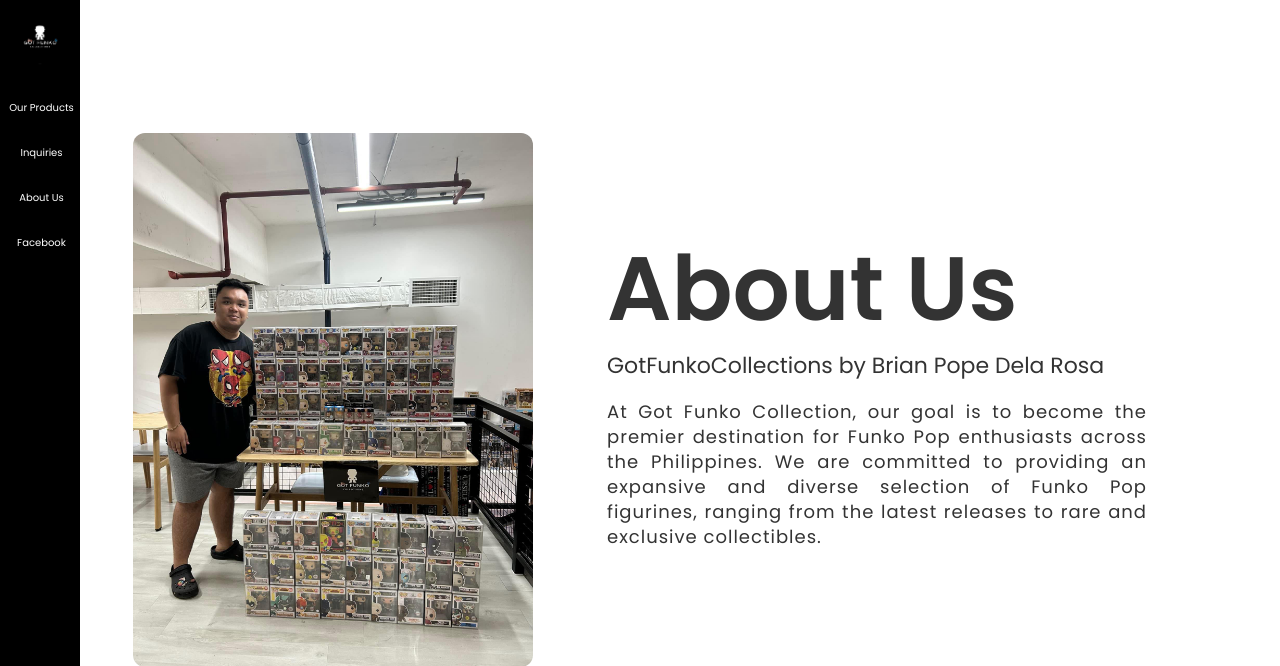
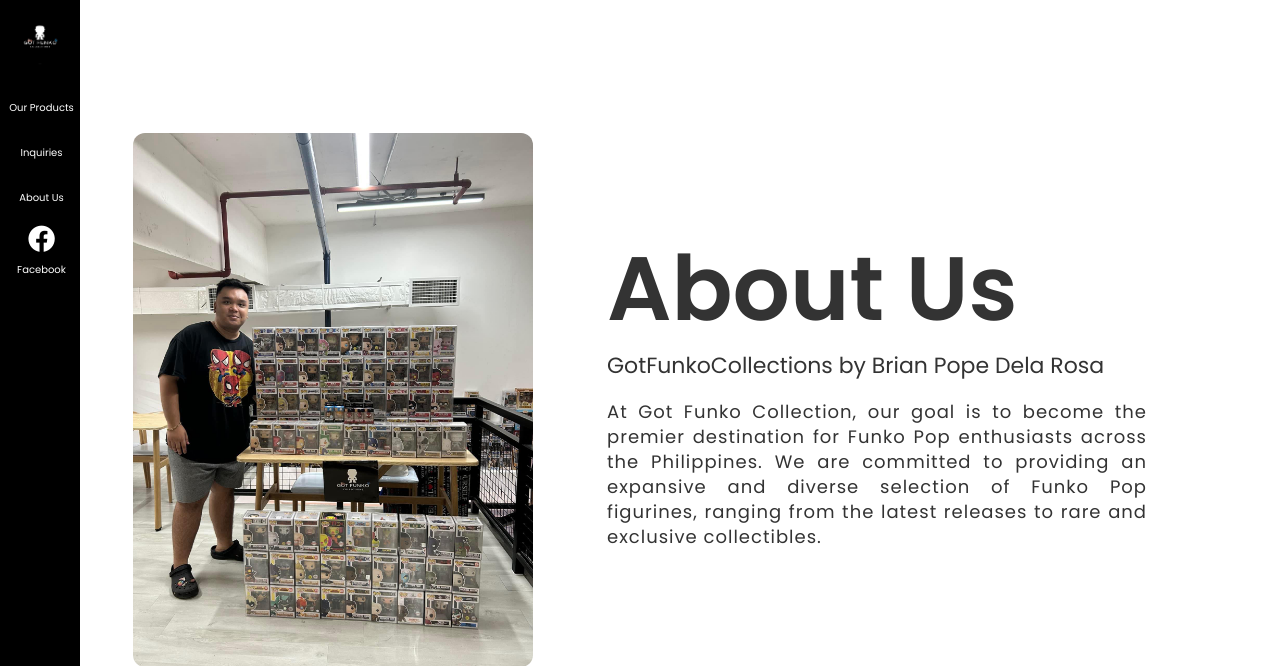
Before and after one commit to ZachyHart/GFInventoryFINAL, a PHP site: page /GFInventoryFINAL/AboutUs.php in a window 1280 px wide. Shown: the top 666 px of the page. Run offline with PHP 8.4, Linux system fonts and the light colour scheme; some libraries are stand-ins or nearby versions; some web fonts are replaced.

Commit message:
Added Icon

```diff
--- a/AboutUs.php
+++ b/AboutUs.php
@@ -20,6 +20,7 @@
     <link href="https://cdn.jsdelivr.net/npm/@sweetalert2/theme-bootstrap-4/bootstrap-4.css" rel="stylesheet">
     <script src="https://cdn.jsdelivr.net/npm/sweetalert2@11"></script>
     <script src="https://cdnjs.cloudflare.com/ajax/libs/jquery/3.7.1/jquery.min.js" integrity="sha512-v2CJ7UaYy4JwqLDIrZUI/4hqeoQieOmAZNXBeQyjo21dadnwR+8ZaIJVT8EE2iyI61OV8e6M8PP2/4hpQINQ/g==" crossorigin="anonymous" referrerpolicy="no-referrer"></script>
+    <link rel="stylesheet" href="https://cdnjs.cloudflare.com/ajax/libs/font-awesome/6.1.1/css/all.min.css">
 
 </head>
 
--- a/CustomerFeedback.php
+++ b/CustomerFeedback.php
@@ -27,6 +27,8 @@
     <link href="https://fonts.googleapis.com/css2?family=Bowlby+One+SC&display=swap" rel="stylesheet">
     <link rel="stylesheet" href="style.css">
     <link rel="stylesheet" href="https://cdnjs.cloudflare.com/ajax/libs/font-awesome/6.1.1/css/all.min.css">
+    <link rel="stylesheet" href="https://cdnjs.cloudflare.com/ajax/libs/font-awesome/6.1.1/css/all.min.css">
+
 </head>
 
 <body>
--- a/CustomerFeedback2.php
+++ b/CustomerFeedback2.php
@@ -14,6 +14,8 @@
     <link href="https://fonts.googleapis.com/css2?family=Montserrat:wght@500&display=swap" rel="stylesheet">
     <link href="https://fonts.googleapis.com/css2?family=Bowlby+One+SC&display=swap" rel="stylesheet">
     <link rel="stylesheet" href="https://cdnjs.cloudflare.com/ajax/libs/font-awesome/6.1.1/css/all.min.css">
+    <link rel="stylesheet" href="https://cdnjs.cloudflare.com/ajax/libs/font-awesome/6.1.1/css/all.min.css">
+
     <link rel="stylesheet" href="style.css">
 </head>
 
```
